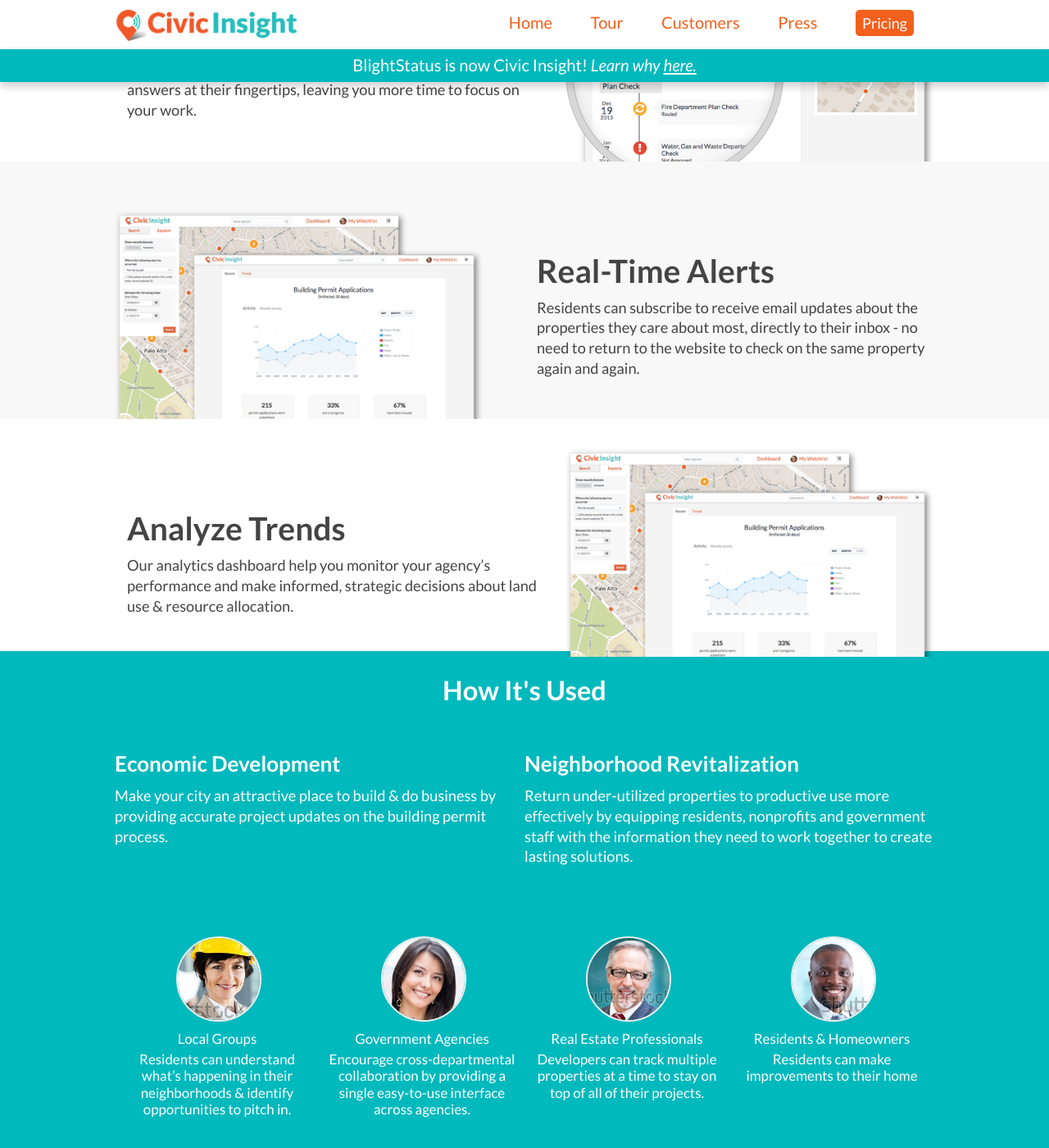
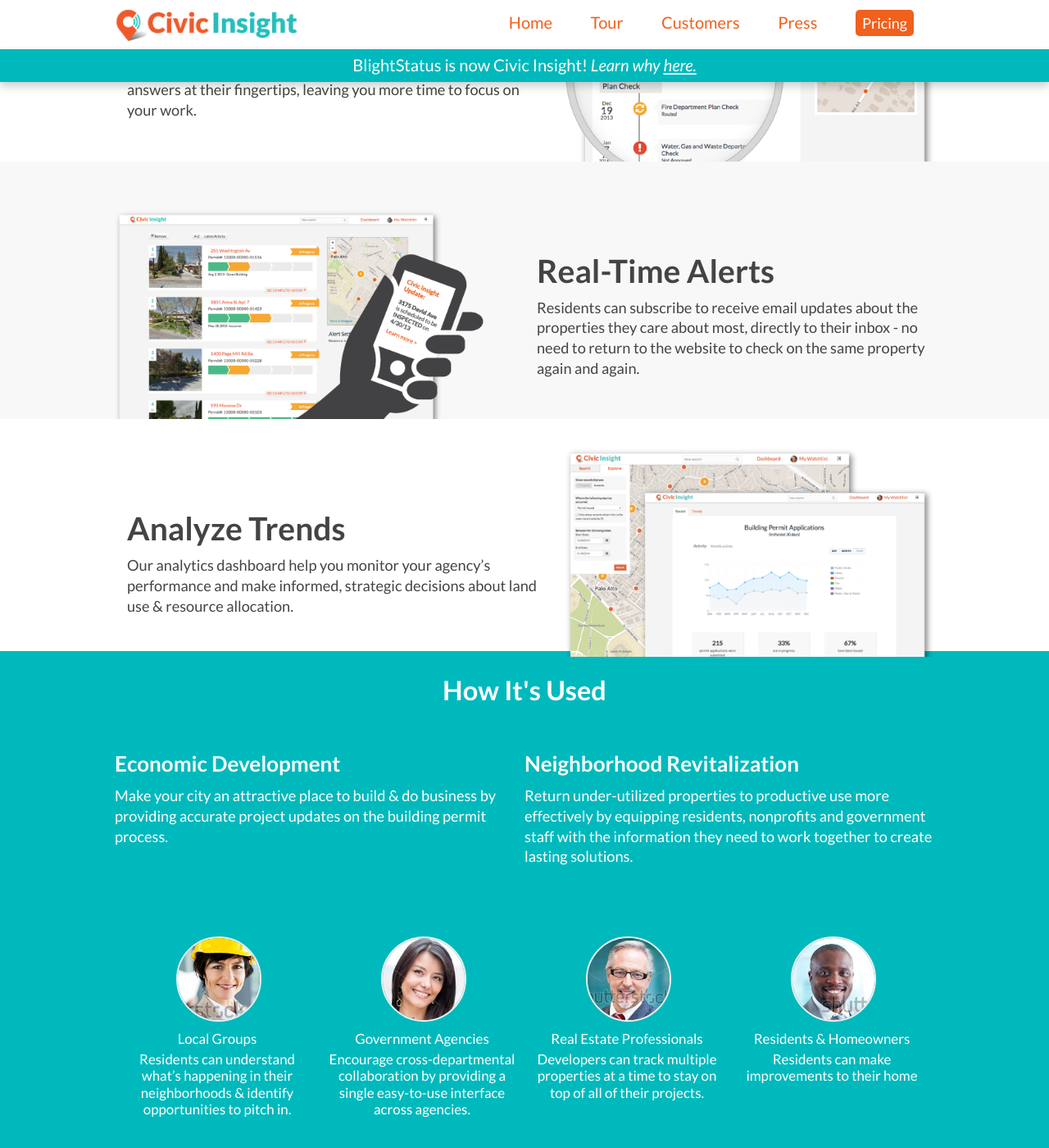
Before and after one commit to civicindustries/civicinsight.com, a Jekyll site: the page built from index.html, in a window 1280 px wide and 1400 px high, scrolled down 758 px. Shown: the whole window at 82% size. Built offline with Jekyll 4.4.1, drawn with Linux system fonts in a browser that asks for light colours; nearby versions of some CDN libraries; Markdown is read by kramdown in place of the engine named in the settings.

Commit message:
change screenshot for notifications

```diff
--- a/_includes/home/clients.html
+++ b/_includes/home/clients.html
@@ -14,7 +14,7 @@
         </div>
         <div class="summary" style="width: 300px; margin-left: 120px; text-align: left; font-size: 100%">
           <strong>City of Palo Alto</strong>
-          <p>"What theyve done very successfully is taken a very complicated process and broken it down into 3 easy steps: where am i in the process, what’s coming next, and when am i going to be done?"</p>
+          <p class="quote-text">"What theyve done very successfully is taken a very complicated process and broken it down into 3 easy steps: where am i in the process, what’s coming next, and when am i going to be done?"</p>
           <p class="quote-name">Peter Pirnejad<br>Director Of Development Services</p>
           <p class="watch-video"><a href="https://vimeo.com/85475367">Watch Video</a></p>
         </div>
@@ -27,7 +27,7 @@
         </div>
         <div class="summary" style="width: 300px; margin-left: 120px; text-align: left; font-size: 100%">
           <strong>City of New Orleans</strong>
-          <p>"BlightStatus [Civic Insight] in incredibly important.... We hear over and over from the public how simple  and easy it is to  use"</p>
+          <p class="quote-text">"BlightStatus [Civic Insight] in incredibly important.... We hear over and over from the public how simple  and easy it is to  use"</p>
           <p class="quote-name">Denice Ross<br/>Director of Enterprise Information<p>
           <p class="watch-video"><a href="http://www.youtube.com/watch?v=vfmnn1xygjw">Watch Video</a></p>
         </div>
--- a/_includes/home/product.html
+++ b/_includes/home/product.html
@@ -37,7 +37,7 @@
     <article class="columns row" style="position: relative">
 
       <div class="row" style="padding: 0px 0 0 0; margin: 0; bottom: -3px; position: absolute; left: 0px;">
-        <img src="/images/screenshot-analyze-trends-new.png" width="450px">
+        <img src="/images/screenshot-receive-alerts.png" width="450px">
       </div>
 
       <div class="row" style="float: right; width: 500px">
--- a/stylesheets/style.css
+++ b/stylesheets/style.css
@@ -890,6 +890,11 @@
   line-height: 230%;
 }
 
+#clients .quote-text{
+/*  padding: 10px 0;*/
+  min-height: 100px;
+}
+
 #clients .quote-name{
   text-align: right;
   margin: 5px 0;
```
Also changed, not shown: images/screenshot-receive-alerts.png (added).
